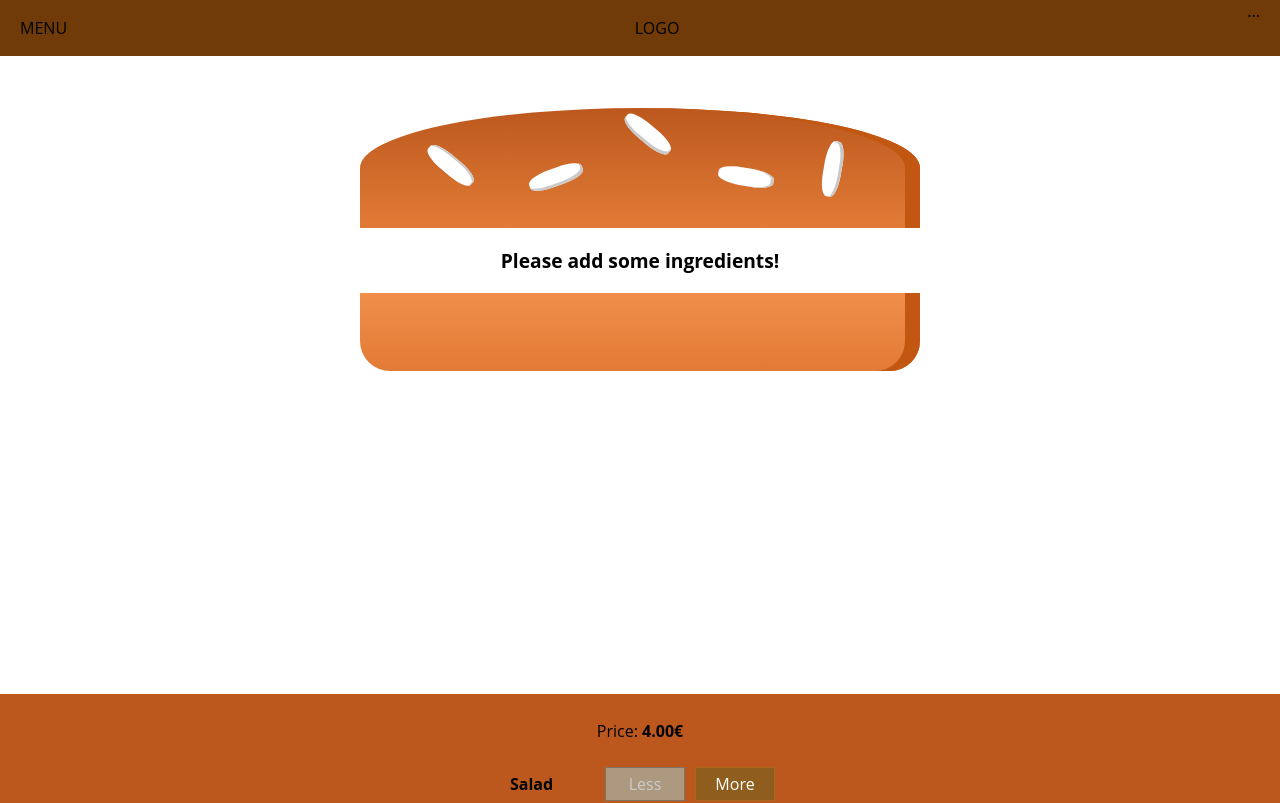
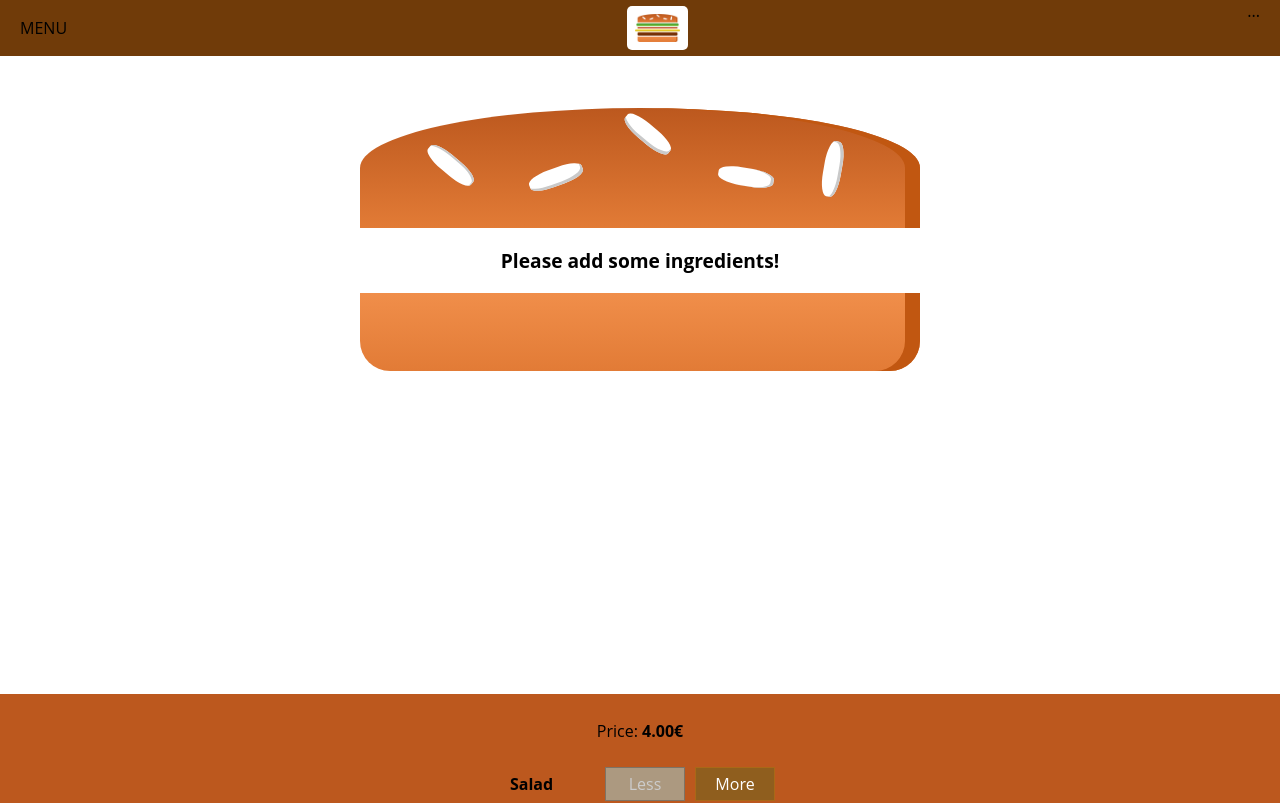
Before and after one commit to mathieu-keller/Burger_Creator_Training, a React (Create React App) app: page / in a window 1280 px wide. Shown: the top 803 px of the page. Built offline with nearby package versions, Linux system fonts and the light colour scheme.

Commit message:
Add Logo

```diff
--- /dev/null
+++ b/src/components/Logo/Logo.js
@@ -0,0 +1,10 @@
+import React from 'react';
+import burgerLogo from '../../assets/images/burger-logo.png'
+import classes from './Logo.module.sass'
+const logo = () => (
+    <div className={classes.Logo}>
+        <img src={burgerLogo} alt='nice looking burger'/>
+    </div>
+);
+
+export default logo;
--- /dev/null
+++ b/src/components/Logo/Logo.module.sass
@@ -0,0 +1,9 @@
+.Logo
+  background-color: white
+  padding: 8px
+  height: 80%
+  box-sizing: border-box
+  border-radius: 5px
+
+  img
+    height: 100%
--- a/src/components/Navigation/Toolbar/Toolbar.js
+++ b/src/components/Navigation/Toolbar/Toolbar.js
@@ -1,10 +1,11 @@
 import React from 'react';
 import classes from './Toolbar.module.sass'
+import Logo from  '../../Logo/Logo'
 
 const toolbar = props => (
     <header className={classes.Toolbar}>
         <div>MENU</div>
-        <div>LOGO</div>
+        <Logo />
         <nav>
             ...
         </nav>
```
Also changed, not shown: src/assets/images/burger-logo.png (added).
